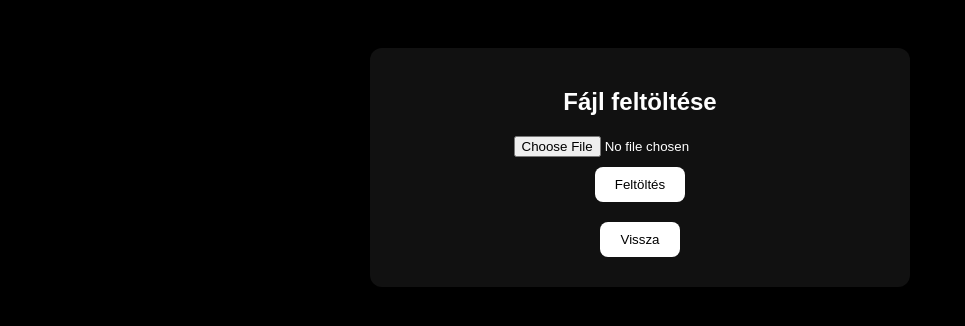
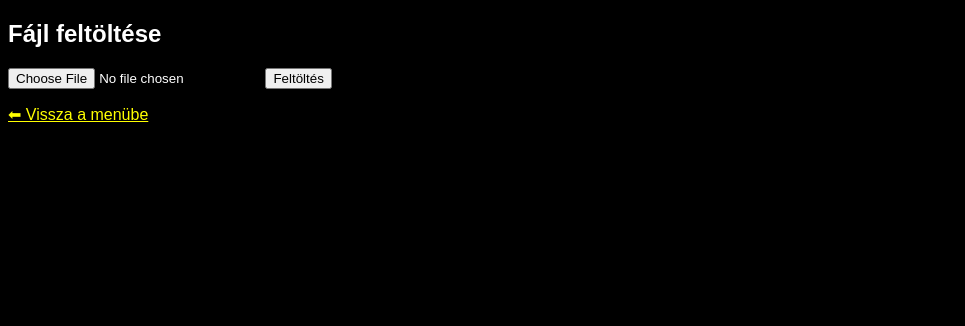
Before and after one commit to DJferenc/pptxshare, a Flask app: page /upload in a window 1280 px wide. Shown: the top 326 px of the page, without its empty margins (0-965 px from the left). Run offline with Flask 3, Linux system fonts and the light colour scheme; the visitor is signed in with stand-in values (Sample User, id 1).

Commit message:
Update upload.html

```diff
--- a/templates/upload.html
+++ b/templates/upload.html
@@ -1,22 +1,20 @@
-<!doctype html>
-<html>
+<!DOCTYPE html>
+<html lang="hu">
 <head>
-  <link rel="stylesheet" href="{{ url_for('static', filename='style.css') }}">
+  <meta charset="UTF-8">
   <title>Feltöltés</title>
 </head>
-<body>
-  <div class="container">
+<body style="background:black; color:white; font-family:sans-serif;">
   <h2>Fájl feltöltése</h2>
   <form method="post" enctype="multipart/form-data">
-      <input type="file" name="file" required><br>
-      <input type="submit" value="Feltöltés">
+    <input type="file" name="file">
+    <button type="submit">Feltöltés</button>
   </form>
-    <a href="{{ url_for('menu') }}"><button>Vissza</button></a>
+  <p><a href="/menu" style="color:yellow;">⬅ Vissza a menübe</a></p>
   {% with messages = get_flashed_messages() %}
     {% if messages %}
-        <p style="color:green">{{ messages[0] }}</p>
+      <p style="color:lime;">{{ messages[0] }}</p>
     {% endif %}
   {% endwith %}
-  </div>
 </body>
 </html>
```
Lines whose indentation alone changed are shown as unchanged.
